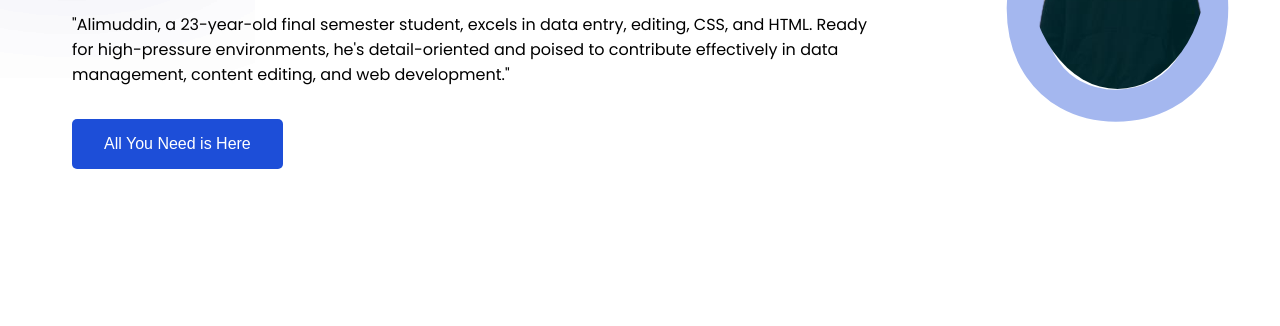
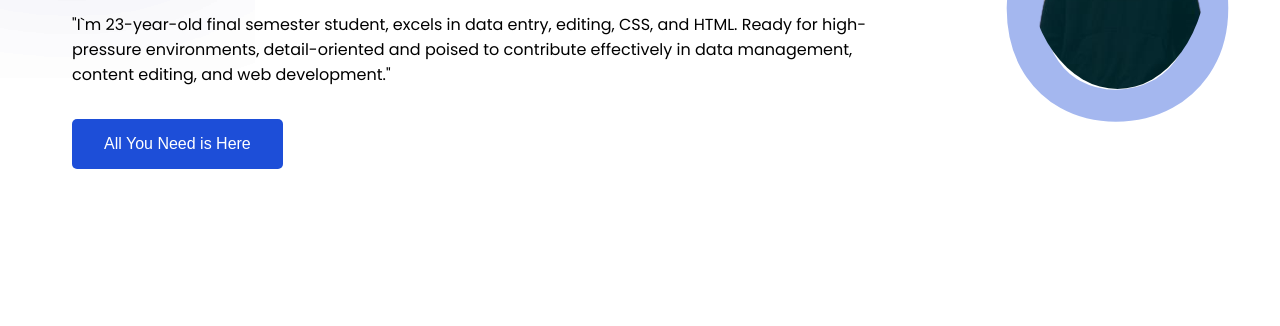
Before and after one commit to Alimuddin-dev/PersonalAli, a website: page index.html in a window 1280 px wide. Shown: the part 431-757 px from the top of the page. Drawn offline with nearby package versions, Linux system fonts and the light colour scheme.

Commit message:
ubah biodata

```diff
--- a/index.html
+++ b/index.html
@@ -37,9 +37,9 @@
             <h4>Great Team, Great Job</h4>
             <h1>Halo, I`m <span>Ali</span>, Connected to Digital Creativity: <span>Boundless Innovation</span>.</h1>
             <p>
-                "Alimuddin, a 23-year-old final semester student, excels in data entry, editing, CSS, and HTML. Ready
+                "I`m 23-year-old final semester student, excels in data entry, editing, CSS, and HTML. Ready
                 for high-pressure
-                environments, he's detail-oriented and poised to contribute effectively in data management, content
+                environments, detail-oriented and poised to contribute effectively in data management, content
                 editing, and web
                 development."
             </p>
```
